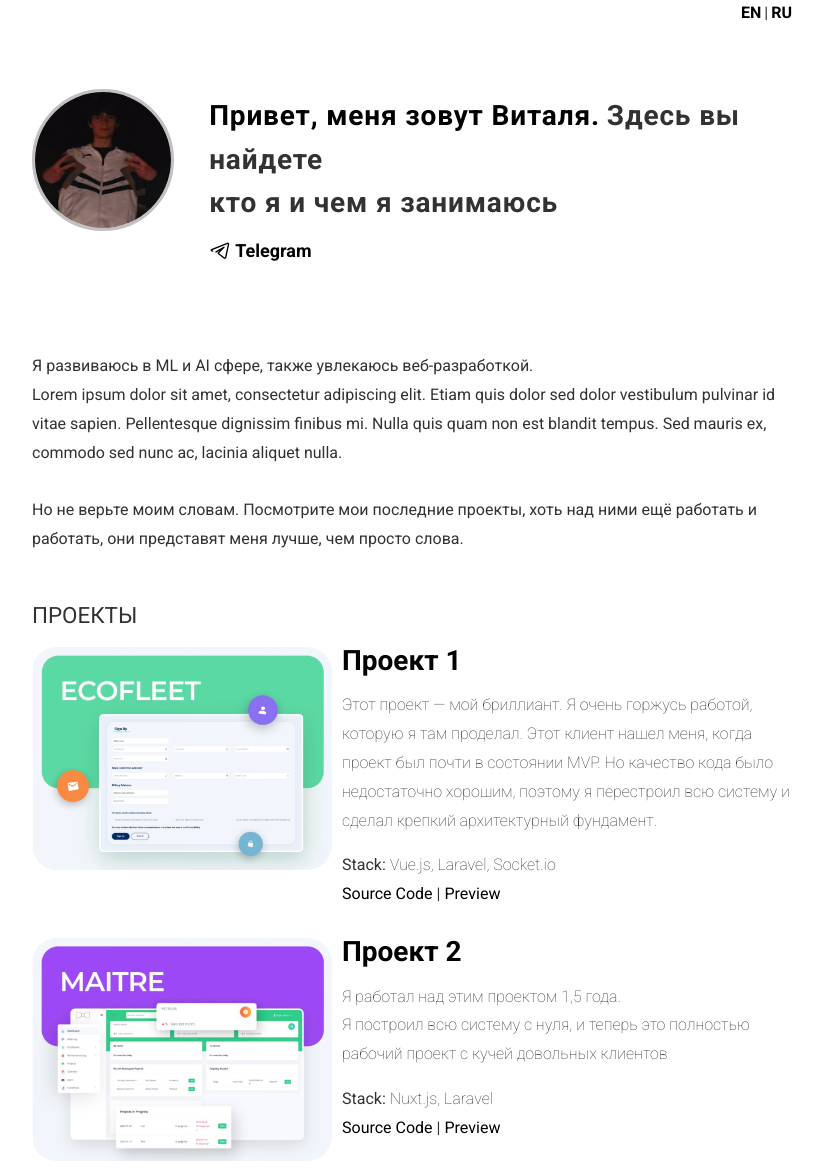
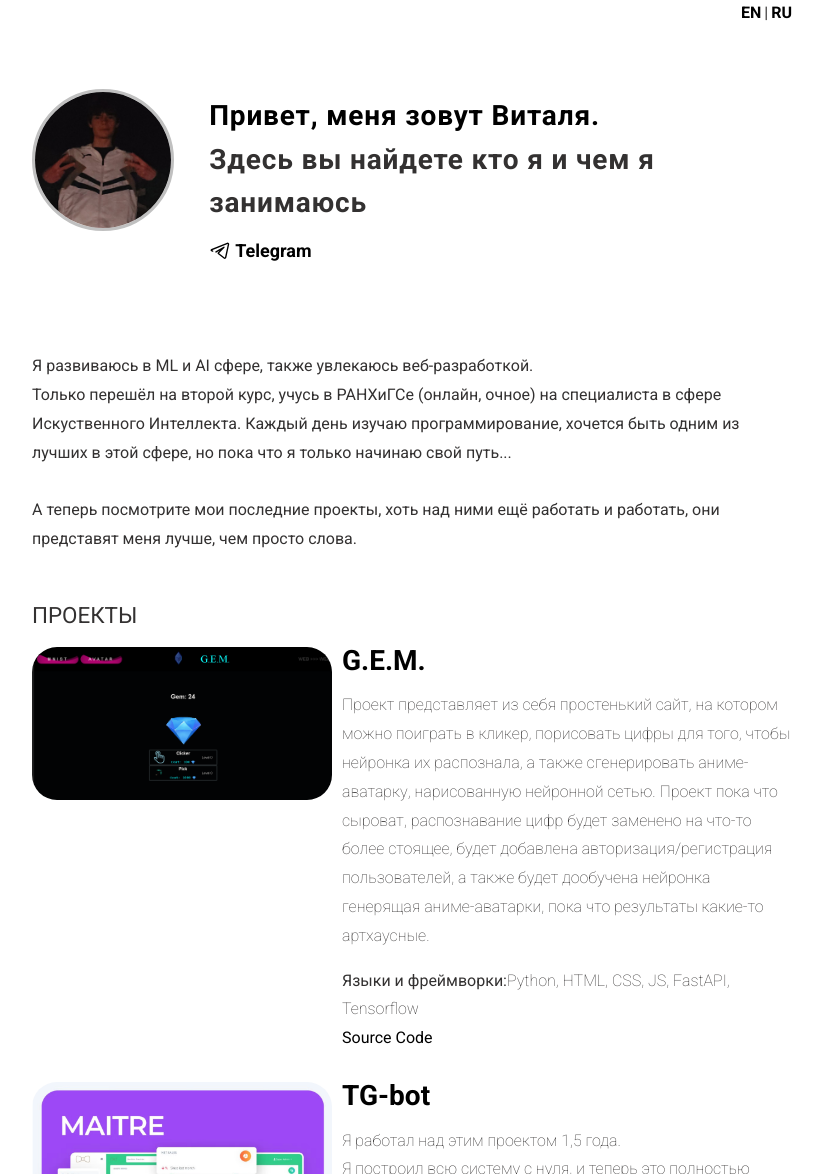
Before and after one commit to molodo1-py/molodo1-py.github.io, a plain HTML site: page index.html in a window 1280 px wide. Shown: the top 1174 px of the page, without its empty margins (228-1051 px from the left). Drawn offline with Linux system fonts and the light colour scheme.

Commit message:
Update index.html

```diff
--- a/index.html
+++ b/index.html
@@ -23,9 +23,9 @@
                     <span class="content__name">
                         <a href="/">Привет, меня зовут Виталя.</a>
                     </span>
-                <span class="content__description">Здесь вы найдете <br/> кто я и чем я занимаюсь</span>
+                <span class="content__description"><br/>Здесь вы найдете кто я и чем я занимаюсь</span>
                 <nav class="content__social">
-                    <a href="#link" target="_blank" class="content__social-item">
+                    <a href="https://t.me/enoughhhhx" target="_blank" class="content__social-item">
                         <img src="/assets/img/icons/telegram.svg" alt="Telegram">
                         <span>Telegram</span>
                     </a>
@@ -36,30 +36,30 @@
             <div class="content__main-item">
                 <div class="main-item__description">
                     <p>Я развиваюсь в ML и AI сфере, также увлекаюсь веб-разработкой.</p>
-                    <p>Lorem ipsum dolor sit amet, consectetur adipiscing elit. Etiam quis dolor sed dolor vestibulum pulvinar id vitae sapien. Pellentesque dignissim finibus mi. Nulla quis quam non est blandit tempus. Sed mauris ex, commodo sed nunc ac, lacinia aliquet nulla.</p>
+                    <p>Только перешёл на второй курс, учусь в РАНХиГСе (онлайн, очное) на специалиста в сфере Искуственного Интеллекта. Каждый день изучаю программирование, хочется быть одним из лучших в этой сфере, но пока что я только начинаю свой путь...</p>
                 </div>
             </div>
             <div class="content__main-item">
                 <div class="main-item__description">
-                    <p>Но не верьте моим словам. Посмотрите мои последние проекты, хоть над ними ещё работать и работать, они представят меня лучше, чем просто слова.</p>
+                    <p>А теперь посмотрите мои последние проекты, хоть над ними ещё работать и работать, они представят меня лучше, чем просто слова.</p>
                 </div>
             </div>
             <h2 class="content__subheader">Проекты</h2>
             <div class="content__main-item project">
-                <a data-fslightbox href="/assets/img/project.png">
-                    <img src="/assets/img/project.png" alt="project1">
+                <a data-fslightbox href="/assets/img/ScreenClicker.png">
+                    <img src="/assets/img/ScreenClicker.png" alt="project1">
                 </a>
                 <div>
                     <div class="main-item__title">
-                        <a href="/ru/example/project.html"><span>Проект 1</span></a>
+                        <a><span>G.E.M.</span></a>
                     </div>
                     <div class="main-item__description">
-                        <p>Этот проект — мой бриллиант. Я очень горжусь работой, которую я там проделал.
-                            Этот клиент нашел меня, когда проект был почти в состоянии MVP. Но качество кода было недостаточно хорошим, поэтому я перестроил всю систему и сделал крепкий архитектурный фундамент.</p>
+                        <p>Проект представляет из себя простенький сайт, на котором можно поиграть в кликер, порисовать цифры для того, чтобы нейронка их распознала, а также сгенерировать аниме-аватарку, нарисованную нейронной сетью.
+                            Проект пока что сыроват, распознавание цифр будет заменено на что-то более стоящее, будет добавлена авторизация/регистрация пользователей, а также будет дообучена нейронка генерящая аниме-аватарки, пока что результаты какие-то артхаусные.</p>
                     </div>
                     <div class="main-item__subdescription">
-                        <p><span>Stack:</span> Vue.js, Laravel, Socket.io</p>
-                        <p class="main-item__links"><a href=""><span>Source Code</span></a><span>|</span><a href=""><span>Preview</span></a> </p>
+                        <p><span>Языки и фреймворки:</span>Python, HTML, CSS, JS, FastAPI, Tensorflow</p>
+                        <p class="main-item__links"><a href="https://github.com/molodo1-py/g.e.m."><span>Source Code</span></a> </p>
                     </div>
                 </div>
             </div>
@@ -69,7 +69,7 @@
                 </a>
                 <div>
                     <div class="main-item__title">
-                        <a href="/ru/example/project.html"><span>Проект 2</span></a>
+                        <a href="/ru/example/project.html"><span>TG-bot</span></a>
                     </div>
                     <div class="main-item__description">
                         <p>Я работал над этим проектом 1,5 года.
```
